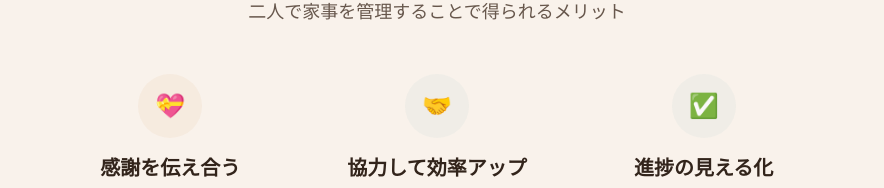
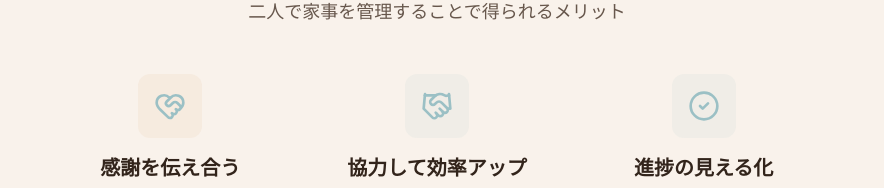
Before and after one commit to tokechan/new_mvp, a Next.js app: page / in a window 1280 px wide. Shown: the part 667-855 px from the top of the page, without its empty margins (203-1087 px from the left). Built offline with nearby package versions, Linux system fonts and the light colour scheme; no server answers.

Commit message:
refactor(LandingPage): update icons for partner invitation section to enhance visual representation and user engagement

```diff
--- a/src/app/(marketing)/page.tsx
+++ b/src/app/(marketing)/page.tsx
@@ -5,7 +5,7 @@
 
 import { useRouter } from 'next/navigation'
 import PartnerInvitation from '@/components/PartnerInvitation'
-import { ArrowRight } from 'lucide-react'
+import { ArrowRight, HeartHandshake, Handshake, CheckCircle2 } from 'lucide-react'
 
 /**
  * ランディングページ - パートナー招待
@@ -56,8 +56,8 @@ export default function LandingPage() {
 
           <div className="grid md:grid-cols-3 gap-8">
             <div className="text-center">
-              <div className="w-16 h-16 bg-accent/20 dark:bg-accent/30 rounded-full flex items-center justify-center mx-auto mb-4">
-                <span className="text-2xl">💝</span>
+              <div className="w-16 h-16 bg-accent/20 dark:bg-accent/30 rounded-xl flex items-center justify-center mx-auto mb-4">
+                <HeartHandshake className="w-8 h-8 text-primary" aria-hidden="true" />
               </div>
               <h3 className="text-xl font-semibold text-foreground dark:text-foreground mb-2">
                 感謝を伝え合う
@@ -68,8 +68,8 @@ export default function LandingPage() {
             </div>
 
             <div className="text-center">
-              <div className="w-16 h-16 bg-primary/10 dark:bg-primary/30 rounded-full flex items-center justify-center mx-auto mb-4">
-                <span className="text-2xl">🤝</span>
+              <div className="w-16 h-16 bg-primary/10 dark:bg-primary/30 rounded-xl flex items-center justify-center mx-auto mb-4">
+                <Handshake className="w-8 h-8 text-primary" aria-hidden="true" />
               </div>
               <h3 className="text-xl font-semibold text-foreground dark:text-foreground mb-2">
                 協力して効率アップ
@@ -80,8 +80,8 @@ export default function LandingPage() {
             </div>
 
             <div className="text-center">
-              <div className="w-16 h-16 bg-primary/10 dark:bg-primary/30 rounded-full flex items-center justify-center mx-auto mb-4">
-                <span className="text-2xl">✅</span>
+              <div className="w-16 h-16 bg-primary/10 dark:bg-primary/30 rounded-xl flex items-center justify-center mx-auto mb-4">
+                <CheckCircle2 className="w-8 h-8 text-primary" aria-hidden="true" />
               </div>
               <h3 className="text-xl font-semibold text-foreground dark:text-foreground mb-2">
                 進捗の見える化
```
